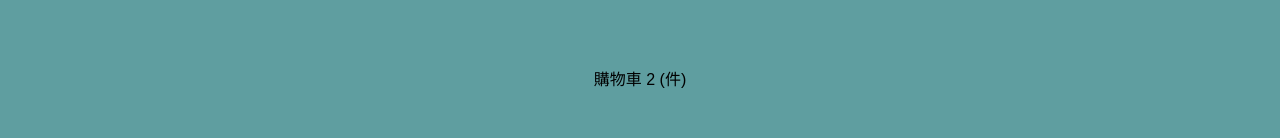
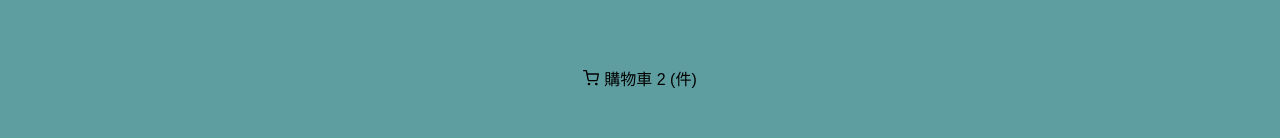
Before and after one commit to stevecyj/robot-gallery-v3, a React (Create React App) app: page / in a window 1280 px wide. Shown: the part 195-333 px from the top of the page. Built offline with nearby package versions, Linux system fonts and the light colour scheme; a web font is replaced by a local one.

Commit message:
feat:react-icons

```diff
--- a/package.json
+++ b/package.json
@@ -12,6 +12,7 @@
     "@types/react-dom": "^18.0.9",
     "react": "^18.2.0",
     "react-dom": "^18.2.0",
+    "react-icons": "^4.7.1",
     "react-scripts": "5.0.1",
     "typescript": "^4.9.3",
     "web-vitals": "^2.1.4"
--- a/src/components/ShoppingCart.tsx
+++ b/src/components/ShoppingCart.tsx
@@ -1,5 +1,6 @@
 import React from 'react';
 import styles from './ShoppingCart.module.css';
+import { FiShoppingCart } from 'react-icons/fi';
 
 interface Props {}
 
@@ -16,14 +17,21 @@ class ShoppingCart extends React.Component<Props, State> {
     this.handleClick = this.handleClick.bind(this);
   }
 
-  handleClick(e: React.MouseEvent<HTMLButtonElement, MouseEvent>) {
+  /**
+   * target:事件發生的元素
+   * currentTarget:事件處理綁定的元素
+   */
+  handleClick = (e: React.MouseEvent<HTMLButtonElement, MouseEvent>) => {
+    console.log('e.target', e.target);
+    console.log('e.currentTarget', e.currentTarget);
     this.setState({ isOpen: !this.state.isOpen });
-  }
+  };
 
   render() {
     return (
       <div className={styles.cartContainer}>
         <button className={styles.button} onClick={this.handleClick}>
+          <FiShoppingCart />
           購物車 2 (件)
         </button>
         <div
```
Also changed, not shown: 1 other file (tests, documents, lock files or other folders).
